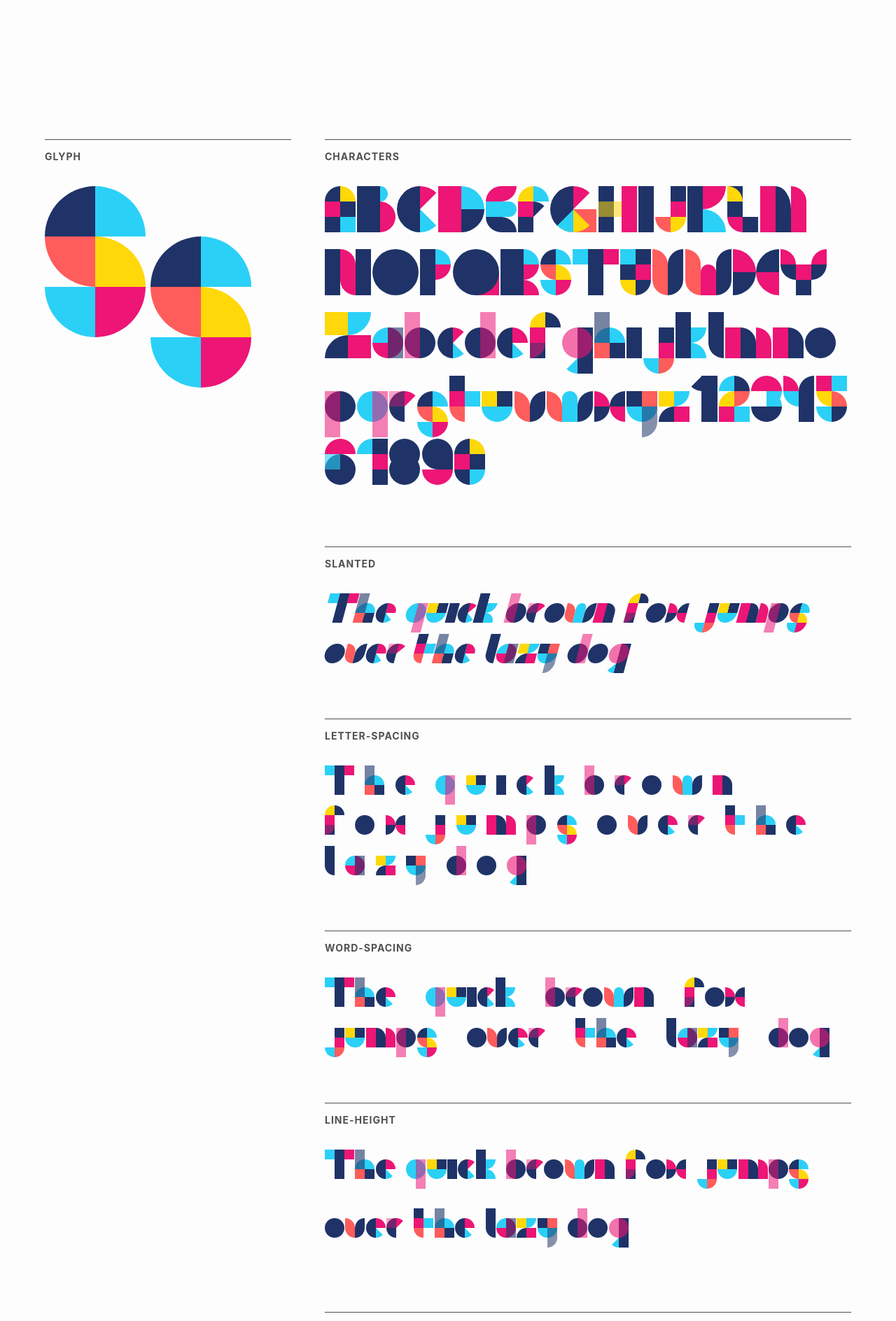
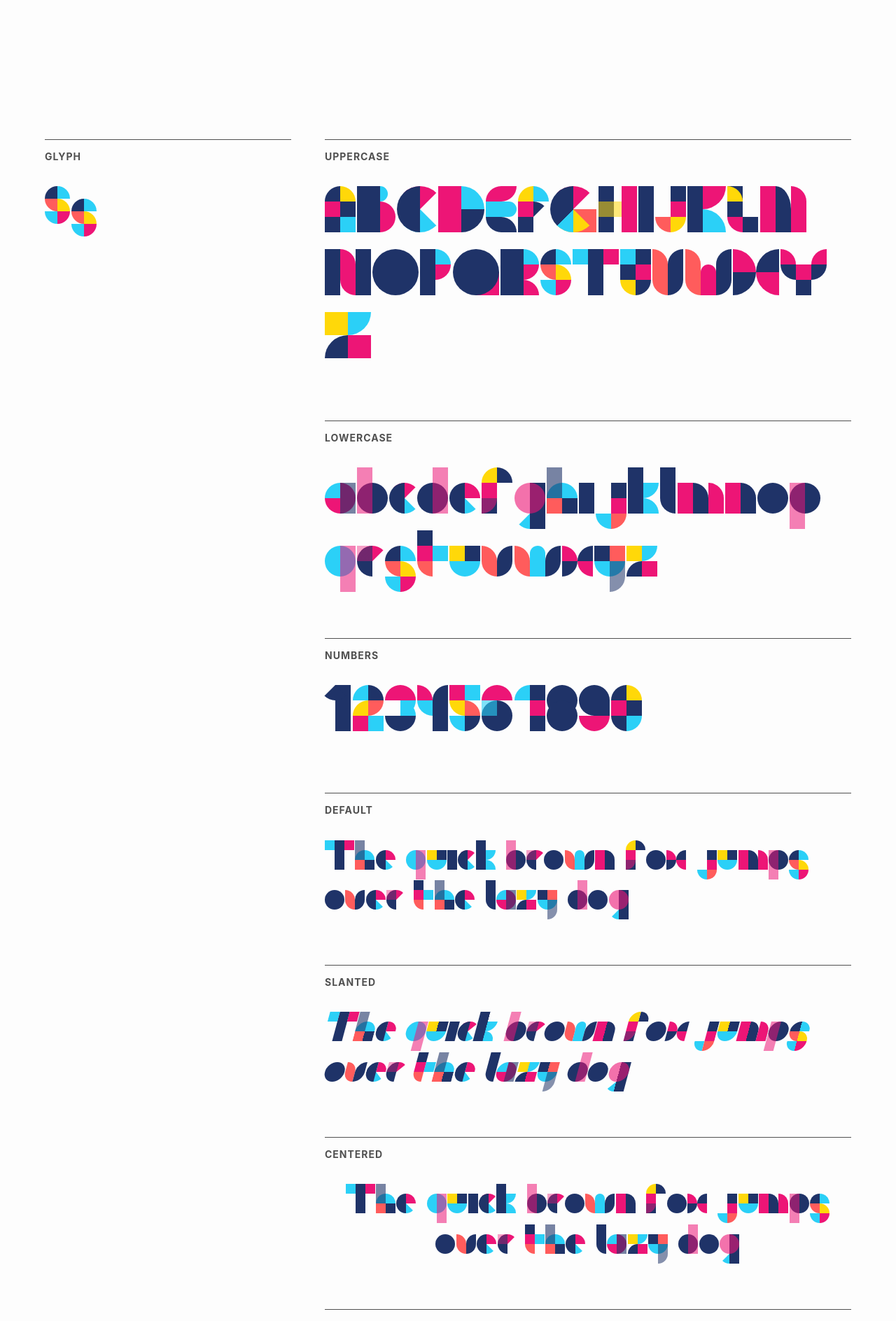
Before and after one commit to ZeroSpree/CSSans.Pro, a Jekyll site: the page built from index.md, in a window 1280 px wide. Shown: the part 1082-2970 px from the top of the page at 70% size. Built offline with Jekyll 4.4.1, drawn with Linux system fonts in a browser that asks for light colours; some of the changed text lies outside the part shown.

Commit message:
Specimen updates

```diff
--- a/_includes/specimen.html
+++ b/_includes/specimen.html
@@ -5,22 +5,25 @@
     </div>
 
     <div class="col-12 col-md-8">
-        <h2 class="heading heading--small">Characters</h2>
-        <div class="cssans cssans--medium">ABCDEFGHIJKLMNOPQRSTUVWXYZabcdefghijklmnopqrstuvwxyz1234567890</div>
+        <h2 class="heading heading--small">Uppercase</h2>
+        <div class="cssans cssans--medium">ABCDEFGHIJKLMNOPQRSTUVWXYZ</div>
+
+        <h2 class="heading heading--small">Lowercase</h2>
+        <div class="cssans cssans--medium">abcdefghijklmnopqrstuvwxyz</div>
+
+        <h2 class="heading heading--small">Numbers</h2>
+        <div class="cssans cssans--medium">1234567890</div>
+
+        <h2 class="heading heading--small">Default</h2>
+        <div class="cssans cssans--small">The quick brown fox jumps over the lazy dog</div>
 
         <h2 class="heading heading--small">Slanted</h2>
         <div class="cssans cssans--small cssans--slanted">The quick brown fox jumps over the lazy dog</div>
 
-        <h2 class="heading heading--small">Letter-spacing</h2>
-        <div class="cssans cssans--small" style="--cssans-letter-spacing: 1.1em;">The quick brown fox jumps over the lazy dog</div>
+        <h2 class="heading heading--small">Centered</h2>
+        <div class="cssans cssans--small cssans--center">The quick brown fox jumps over the lazy dog</div>
 
-        <h2 class="heading heading--small">Word-spacing</h2>
-        <div class="cssans cssans--small" style="--cssans-word-spacing: 3em;">The quick brown fox jumps over the lazy dog</div>
-
-        <h2 class="heading heading--small">Line-height</h2>
-        <div class="cssans cssans--small" style="--cssans-line-height: 3em;">The quick brown fox jumps over the lazy dog</div>
-
-        <h2 class="heading heading--small">Grayscale</h2>
-        <div class="cssans cssans--small cssans--custom-colors">The quick brown fox jumps over the lazy dog</div>
+        <h2 class="heading heading--small">Right aligned</h2>
+        <div class="cssans cssans--small cssans--right">The quick brown fox jumps over the lazy dog</div>
     </div>
 </div>
--- a/_src/site/sass/components/_specimen.scss
+++ b/_src/site/sass/components/_specimen.scss
@@ -11,17 +11,5 @@
     &--medium {
       font-size: 22px;
     }
-
-    &--large {
-      font-size: 72px;
-    }
-
-    &--custom-colors {
-      --cssans-primary: 69, 69, 69;
-      --cssans-secondary: 78, 77, 79;
-      --cssans-accent1: 88, 88, 90;
-      --cssans-accent2: 109, 110, 112;
-      --cssans-accent3: 149, 149, 149;
-    }
   }
 }
```
Also changed, not shown: _includes/assets/main.min.css.
